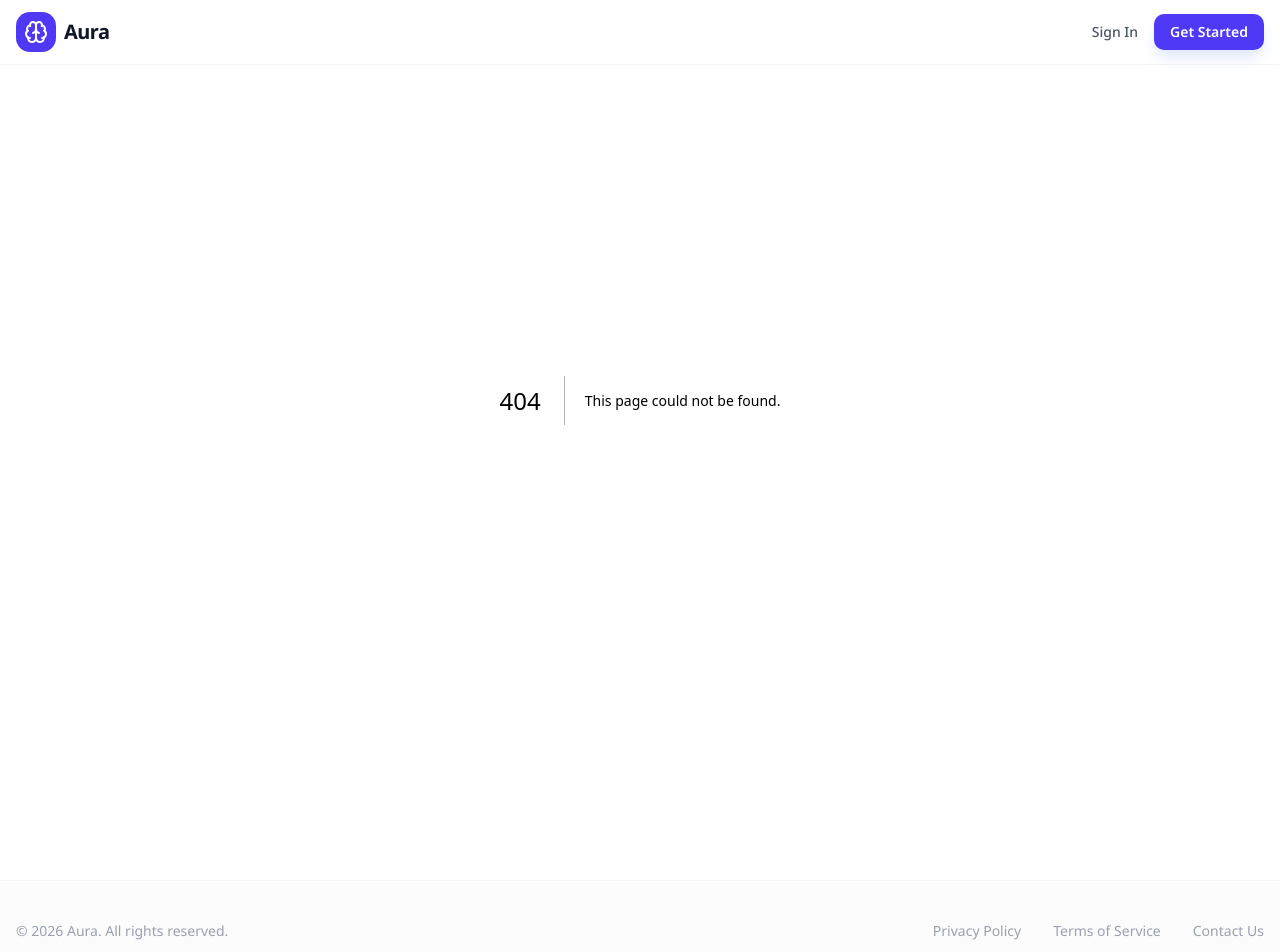
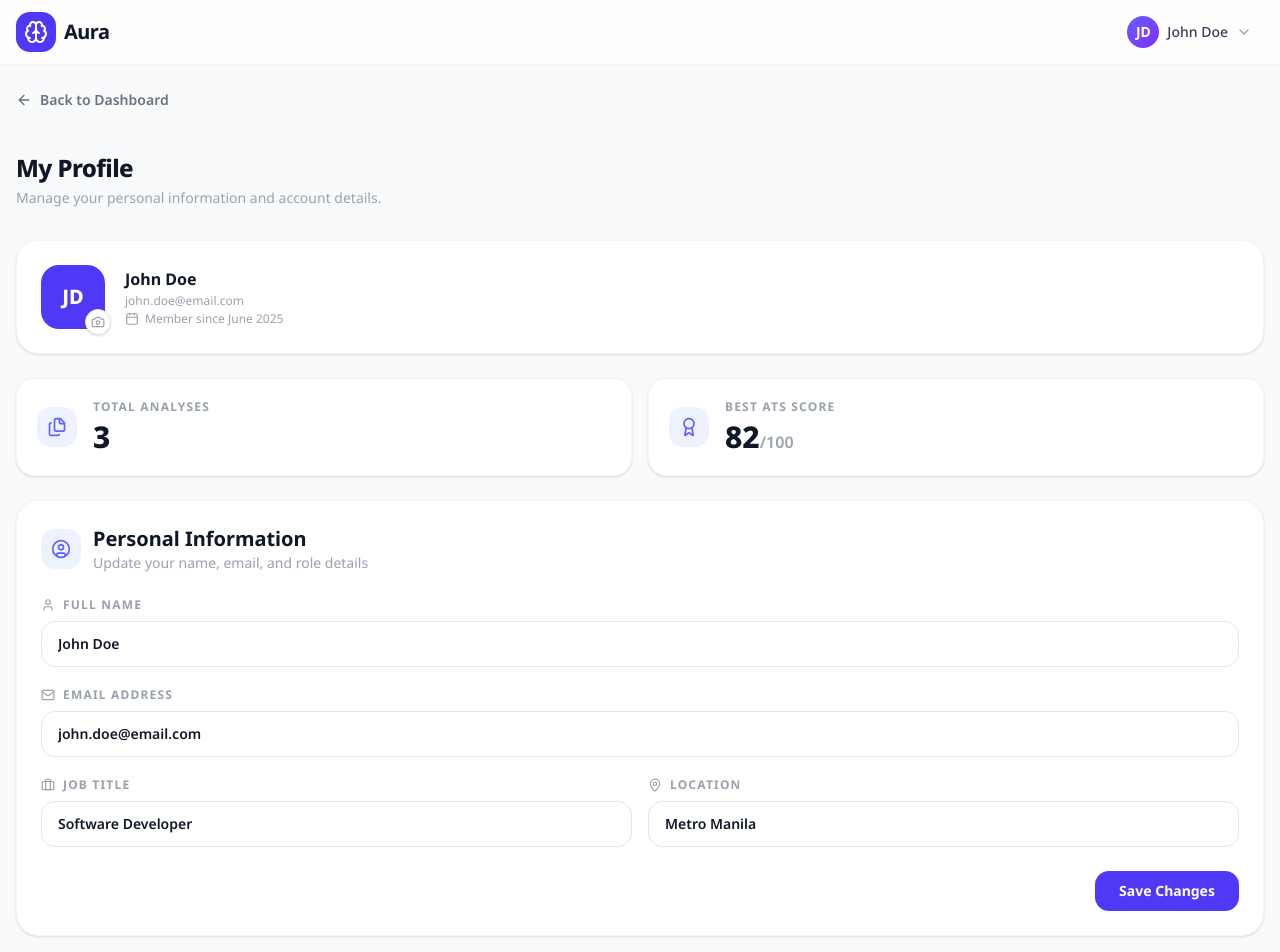
Before and after one commit to k094evi/aura-app, a Next.js app in the folder frontend/: page /profile in a window 1280 px wide. Before the commit this address had no page. Shown: the top 952 px of the page. Built offline with nearby package versions, Linux system fonts and the light colour scheme.

Commit message:
added-profile
profile

```diff
--- /dev/null
+++ b/frontend/src/app/profile/page.tsx
@@ -0,0 +1,205 @@
+'use client';
+
+import { useState } from 'react';
+import Link from 'next/link';
+import {
+  ArrowLeft,
+  Camera,
+  User,
+  Mail,
+  Briefcase,
+  MapPin,
+  Files,
+  Award,
+  Calendar,
+  Check,
+  UserCircle,
+} from 'lucide-react';
+
+export default function MyProfilePage() {
+  const [name, setName] = useState('John Doe');
+  const [email, setEmail] = useState('john.doe@email.com');
+  const [jobTitle, setJobTitle] = useState('Software Developer');
+  const [location, setLocation] = useState('Metro Manila');
+  const [saved, setSaved] = useState(false);
+
+  const handleSave = () => {
+    setSaved(true);
+    setTimeout(() => setSaved(false), 2000);
+  };
+
+  return (
+    <div className="min-h-screen bg-gray-50 pt-20 pb-20 px-4">
+      {/* Back link — py-2.5 added to match History's tap target sizing */}
+      <div className="flex flex-col md:flex-row md:items-center justify-between gap-4 mb-8">
+        <Link
+          href="/dashboard"
+          className="flex items-center gap-2 text-sm font-semibold text-gray-500 hover:text-indigo-600 py-2.5 transition-colors"
+        >
+          <ArrowLeft className="w-4 h-4" />
+          Back to Dashboard
+        </Link>
+      </div>
+
+      <div className="max-w-7xl mx-auto">
+        <div className="mb-8">
+          <h1 className="text-2xl font-extrabold text-gray-900 tracking-tight">My Profile</h1>
+          <p className="text-sm text-gray-400 mt-1">Manage your personal information and account details.</p>
+        </div>
+
+        {/* Avatar + quick stats */}
+        <div className="bg-white rounded-3xl border border-gray-100 shadow-sm p-6 mb-6">
+          <div style={{ display: 'flex', flexDirection: 'row', alignItems: 'center' }}>
+            {/* Positioning, sizing, and spacing here are all forced via inline
+                style rather than Tailwind utilities (flex/gap/relative/absolute
+                were only partially applying on this page, causing the badge
+                to overlap the text column) */}
+            <div style={{ position: 'relative', width: 64, height: 64, flex: '0 0 auto' }}>
+              <div
+                className="rounded-2xl bg-indigo-600 flex items-center justify-center text-white text-xl font-extrabold"
+                style={{ width: 64, height: 64 }}
+              >
+                {name
+                  .split(' ')
+                  .map((n) => n[0])
+                  .join('')}
+              </div>
+              <button
+                className="rounded-full bg-white border border-gray-200 shadow-sm flex items-center justify-center text-gray-400 hover:bg-indigo-50 hover:border-indigo-300 hover:text-indigo-600 transition-all"
+                style={{ position: 'absolute', bottom: -6, right: -6, width: 26, height: 26 }}
+                title="Change photo"
+              >
+                <Camera className="w-3.5 h-3.5" />
+              </button>
+            </div>
+            {/* text scale matched to History's filename/date pattern:
+                text-sm font-bold for the primary line, text-xs text-gray-400
+                mt-0.5 for the line below it */}
+            <div style={{ marginLeft: 20, minWidth: 0, flex: '1 1 auto' }}>
+              <p className="text-base font-bold text-gray-900">{name}</p>
+              <p className="text-xs text-gray-400 mt-0.5">{email}</p>
+              <p className="text-xs text-gray-400 mt-0.5 flex items-center gap-1.5">
+                <Calendar className="w-3.5 h-3.5 shrink-0" />
+                Member since June 2025
+              </p>
+            </div>
+          </div>
+        </div>
+
+        {/* Quick stats — labels get mb-1, values bumped to text-3xl to match
+            the summary-metric styling used at the top of the History page.
+            Icons matched to History's Total Analyses (Files) and Best ATS
+            Score (Award) cards, both using the same indigo icon-box style
+            for consistency across the two duplicated metrics. */}
+        <div className="grid grid-cols-2 gap-4 mb-6">
+          <div className="bg-white rounded-2xl border border-gray-100 shadow-sm p-5 flex items-center gap-4">
+            <div className="w-10 h-10 bg-indigo-50 rounded-xl flex items-center justify-center shrink-0">
+              <Files className="w-5 h-5 text-indigo-500" />
+            </div>
+            <div>
+              <p className="text-xs font-bold text-gray-400 uppercase tracking-widest mb-1">Total Analyses</p>
+              <p className="text-3xl font-extrabold text-gray-900">3</p>
+            </div>
+          </div>
+          <div className="bg-white rounded-2xl border border-gray-100 shadow-sm p-5 flex items-center gap-4">
+            <div className="w-10 h-10 bg-indigo-50 rounded-xl flex items-center justify-center shrink-0">
+              <Award className="w-5 h-5 text-indigo-500" />
+            </div>
+            <div>
+              <p className="text-xs font-bold text-gray-400 uppercase tracking-widest mb-1">Best ATS Score</p>
+              <p className="text-3xl font-extrabold text-gray-900">
+                82<span className="text-base font-semibold text-gray-400">/100</span>
+              </p>
+            </div>
+          </div>
+        </div>
+
+        {/* Editable form */}
+        <div className="bg-white rounded-3xl border border-gray-100 shadow-sm p-6">
+          {/* Section header — icon box + title/subtitle pattern, matching
+              the "ATS Score Trend" header on the History page */}
+          <div className="flex items-center gap-3 mb-6">
+            <div className="w-10 h-10 bg-indigo-50 rounded-xl flex items-center justify-center">
+              <UserCircle className="w-5 h-5 text-indigo-500" />
+            </div>
+            <div>
+              <h2 className="text-xl font-bold text-gray-900">Personal Information</h2>
+              <p className="text-sm text-gray-400">Update your name, email, and role details</p>
+            </div>
+          </div>
+
+          <div className="space-y-5">
+            <div>
+              <label className="text-xs font-bold text-gray-400 uppercase tracking-widest mb-2 flex items-center gap-2">
+                <User className="w-3.5 h-3.5" />
+                Full Name
+              </label>
+              <input
+                type="text"
+                value={name}
+                onChange={(e) => setName(e.target.value)}
+                className="w-full px-4 py-3 rounded-xl border border-gray-200 text-sm font-semibold text-gray-900 focus:outline-none focus:ring-2 focus:ring-indigo-200 focus:border-indigo-400 transition-colors"
+              />
+            </div>
+
+            <div>
+              <label className="text-xs font-bold text-gray-400 uppercase tracking-widest mb-2 flex items-center gap-2">
+                <Mail className="w-3.5 h-3.5" />
+                Email Address
+              </label>
+              <input
+                type="email"
+                value={email}
+                onChange={(e) => setEmail(e.target.value)}
+                className="w-full px-4 py-3 rounded-xl border border-gray-200 text-sm font-semibold text-gray-900 focus:outline-none focus:ring-2 focus:ring-indigo-200 focus:border-indigo-400 transition-colors"
+              />
+            </div>
+
+            <div className="grid grid-cols-2 gap-4">
+              <div>
+                <label className="text-xs font-bold text-gray-400 uppercase tracking-widest mb-2 flex items-center gap-2">
+                  <Briefcase className="w-3.5 h-3.5" />
+                  Job Title
+                </label>
+                <input
+                  type="text"
+                  value={jobTitle}
+                  onChange={(e) => setJobTitle(e.target.value)}
+                  className="w-full px-4 py-3 rounded-xl border border-gray-200 text-sm font-semibold text-gray-900 focus:outline-none focus:ring-2 focus:ring-indigo-200 focus:border-indigo-400 transition-colors"
+                />
+              </div>
+              <div>
+                <label className="text-xs font-bold text-gray-400 uppercase tracking-widest mb-2 flex items-center gap-2">
+                  <MapPin className="w-3.5 h-3.5" />
+                  Location
+                </label>
+                <input
+                  type="text"
+                  value={location}
+                  onChange={(e) => setLocation(e.target.value)}
+                  className="w-full px-4 py-3 rounded-xl border border-gray-200 text-sm font-semibold text-gray-900 focus:outline-none focus:ring-2 focus:ring-indigo-200 focus:border-indigo-400 transition-colors"
+                />
+              </div>
+            </div>
+          </div>
+
+          <div style={{ display: 'flex', justifyContent: 'flex-end', marginTop: 24 }}>
+            <button
+              onClick={handleSave}
+              className="inline-flex items-center gap-2 px-6 py-2.5 bg-indigo-600 text-white rounded-xl font-bold text-sm hover:bg-indigo-700 transition-colors"
+            >
+              {saved ? (
+                <>
+                  <Check className="w-4 h-4" />
+                  Saved
+                </>
+              ) : (
+                'Save Changes'
+              )}
+            </button>
+          </div>
+        </div>
+      </div>
+    </div>
+  );
+}
--- a/frontend/src/components/ConditionalLayout.tsx
+++ b/frontend/src/components/ConditionalLayout.tsx
@@ -1,25 +1,22 @@
 'use client';
 
 import { usePathname } from 'next/navigation';
-import { Navbar } from "@/components/NavBar";
-import { Footer } from "@/components/Footer";
+import { Navbar } from '@/components/NavBar';
+import { Footer } from '@/components/Footer';
 
-// Layout wrapper that conditionally shows/hides the Navbar and Footer
-// based on the current route
 export function ConditionalLayout({ children }: { children: React.ReactNode }) {
-  // Get the current route path
   const pathname = usePathname();
-  // Hide Navbar and Footer on signup and signin pages
   const hideNavFooter = ['/signup', '/signin'].includes(pathname);
+  const hideNavOnly = ['/privacy'].includes(pathname);
+  const authenticatedRoutes = ['/dashboard', '/profile', '/analysis-history', '/settings'];
+  const isAuthenticated = authenticatedRoutes.some(route => pathname.startsWith(route));
 
   return (
     <>
-      {/* Show Navbar unless on a hidden route */}
-      {!hideNavFooter && <Navbar />}
-      <main className="min-h-screen">
-        {children}
-      </main>
-      {/* Show Footer unless on a hidden route */}
+      {!hideNavFooter && !hideNavOnly && (
+        <Navbar isAuthenticated={isAuthenticated} />
+      )}
+      <main className="min-h-screen">{children}</main>
       {!hideNavFooter && <Footer />}
     </>
   );
--- a/frontend/src/components/Footer.tsx
+++ b/frontend/src/components/Footer.tsx
@@ -1,3 +1,5 @@
+import Link from 'next/link';
+
 // Site-wide footer with copyright notice and legal/contact links
 export const Footer = () => {
   return (
@@ -11,9 +13,15 @@ export const Footer = () => {
 
         {/* Legal and contact links */}
         <div className="flex gap-8">
-          <a href="#">Privacy Policy</a>
-          <a href="#">Terms of Service</a>
-          <a href="#">Contact Us</a>
+          <Link href="/privacy" className="hover:text-gray-600 transition-colors">
+            Privacy Policy
+          </Link>
+          <Link href="/terms" className="hover:text-gray-600 transition-colors">
+            Terms of Service
+          </Link>
+          <Link href="/contact" className="hover:text-gray-600 transition-colors">
+            Contact Us
+          </Link>
         </div>
 
       </div>
--- a/frontend/src/components/NavBar.tsx
+++ b/frontend/src/components/NavBar.tsx
@@ -3,19 +3,14 @@
 import { useState, useRef, useEffect } from 'react';
 import { motion, AnimatePresence } from 'motion/react';
 import { Brain, User, Settings, LogOut, ChevronDown, FileBarChart, CreditCard } from 'lucide-react';
-import  Link  from 'next/link';
+import Link from 'next/link';
 
-
-// Top navigation bar - shows user menu when authenticated, sign in/up links otherwise
 export const Navbar = ({ isAuthenticated = false, onLogout }: { isAuthenticated?: boolean, onLogout?: () => void }) => {
-  // Controls visibility of the user dropdown menu
   const [isDropdownOpen, setIsDropdownOpen] = useState(false);
-  // Ref used to detect clicks outside the dropdown
   const dropdownRef = useRef<HTMLDivElement>(null);
 
   const [userName, setUserName] = useState('John Doe');
   const [userEmail, setUserEmail] = useState('john.doe@email.com');
-  // Generate initials from the user's name (e.g. "John Doe" -> "JD")
   const initials = userName
     .split(' ')
     .map(n => n[0])
@@ -23,14 +18,12 @@ export const Navbar = ({ isAuthenticated = false, onLogout }: { isAuthenticated?
     .toUpperCase()
     .slice(0, 2);
 
-  // Close the dropdown when clicking outside of it
   useEffect(() => {
     const handleClickOutside = (event: MouseEvent) => {
       if (dropdownRef.current && !dropdownRef.current.contains(event.target as Node)) {
         setIsDropdownOpen(false);
       }
     };
-
     document.addEventListener('mousedown', handleClickOutside);
     return () => document.removeEventListener('mousedown', handleClickOutside);
   }, []);
@@ -47,21 +40,18 @@ export const Navbar = ({ isAuthenticated = false, onLogout }: { isAuthenticated?
         </Link>
 
         {isAuthenticated ? (
-          // Authenticated state: show user avatar with dropdown menu
           <div className="relative" ref={dropdownRef}>
             <button
               onClick={() => setIsDropdownOpen(!isDropdownOpen)}
               className="flex items-center gap-2 px-3 py-2 rounded-lg hover:bg-gray-50 transition-colors"
             >
-              {/* Avatar showing user initials */}
-              <div className="w-8 h-8 bg-linear-to-br from-indigo-500 to-violet-600 rounded-full flex items-center justify-center">
+              <div className="w-8 h-8 bg-gradient-to-br from-indigo-500 to-violet-600 rounded-full flex items-center justify-center">
                 <span className="text-white text-sm font-bold">{initials}</span>
               </div>
               <span className="text-sm font-medium text-gray-700">{userName}</span>
               <ChevronDown className={`w-4 h-4 text-gray-400 transition-transform ${isDropdownOpen ? 'rotate-180' : ''}`} />
             </button>
 
-            {/* Animated dropdown menu with user info and account actions */}
             <AnimatePresence>
               {isDropdownOpen && (
                 <motion.div
@@ -77,27 +67,43 @@ export const Navbar = ({ isAuthenticated = false, onLogout }: { isAuthenticated?
                     <p className="text-xs text-gray-500">{userEmail}</p>
                   </div>
 
-                  {/* Account-related menu actions */}
+                  {/* Menu items */}
                   <div className="py-2">
-                    <button className="w-full px-4 py-2 text-left text-sm text-gray-700 hover:bg-indigo-50 hover:text-indigo-600 transition-colors flex items-center gap-3">
+                    <Link
+                      href="/profile"
+                      onClick={() => setIsDropdownOpen(false)}
+                      className="w-full px-4 py-2 text-left text-sm text-gray-700 hover:bg-indigo-50 hover:text-indigo-600 transition-colors flex items-center gap-3"
+                    >
                       <User className="w-4 h-4" />
                       My Profile
-                    </button>
-                    <button className="w-full px-4 py-2 text-left text-sm text-gray-700 hover:bg-indigo-50 hover:text-indigo-600 transition-colors flex items-center gap-3">
+                    </Link>
+                    <Link
+                      href="/analysis-history"
+                      onClick={() => setIsDropdownOpen(false)}
+                      className="w-full px-4 py-2 text-left text-sm text-gray-700 hover:bg-indigo-50 hover:text-indigo-600 transition-colors flex items-center gap-3"
+                    >
                       <FileBarChart className="w-4 h-4" />
                       My Analysis History
-                    </button>
-                    <button className="w-full px-4 py-2 text-left text-sm text-gray-700 hover:bg-indigo-50 hover:text-indigo-600 transition-colors flex items-center gap-3">
+                    </Link>
+                    <Link
+                      href="/settings"
+                      onClick={() => setIsDropdownOpen(false)}
+                      className="w-full px-4 py-2 text-left text-sm text-gray-700 hover:bg-indigo-50 hover:text-indigo-600 transition-colors flex items-center gap-3"
+                    >
                       <Settings className="w-4 h-4" />
                       Settings
-                    </button>
-                    <button className="w-full px-4 py-2 text-left text-sm text-gray-700 hover:bg-indigo-50 hover:text-indigo-600 transition-colors flex items-center gap-3">
+                    </Link>
+                    <Link
+                      href="/billing"
+                      onClick={() => setIsDropdownOpen(false)}
+                      className="w-full px-4 py-2 text-left text-sm text-gray-700 hover:bg-indigo-50 hover:text-indigo-600 transition-colors flex items-center gap-3"
+                    >
                       <CreditCard className="w-4 h-4" />
                       Billing
-                    </button>
+                    </Link>
                   </div>
 
-                  {/* Logout action */}
+                  {/* Logout */}
                   <div className="border-t border-gray-100 py-2">
                     <button
                       onClick={() => {
@@ -115,7 +121,6 @@ export const Navbar = ({ isAuthenticated = false, onLogout }: { isAuthenticated?
             </AnimatePresence>
           </div>
         ) : (
-          // Unauthenticated state: show Sign In / Get Started links
           <div className="flex items-center gap-4">
             <Link href="/signin" className="text-sm font-medium text-gray-600 hover:text-indigo-600 transition-colors">Sign In</Link>
             <Link href="/signup" className="px-4 py-2 bg-indigo-600 text-white rounded-lg text-sm font-semibold hover:bg-indigo-700 transition-colors shadow-lg shadow-indigo-100">
```
